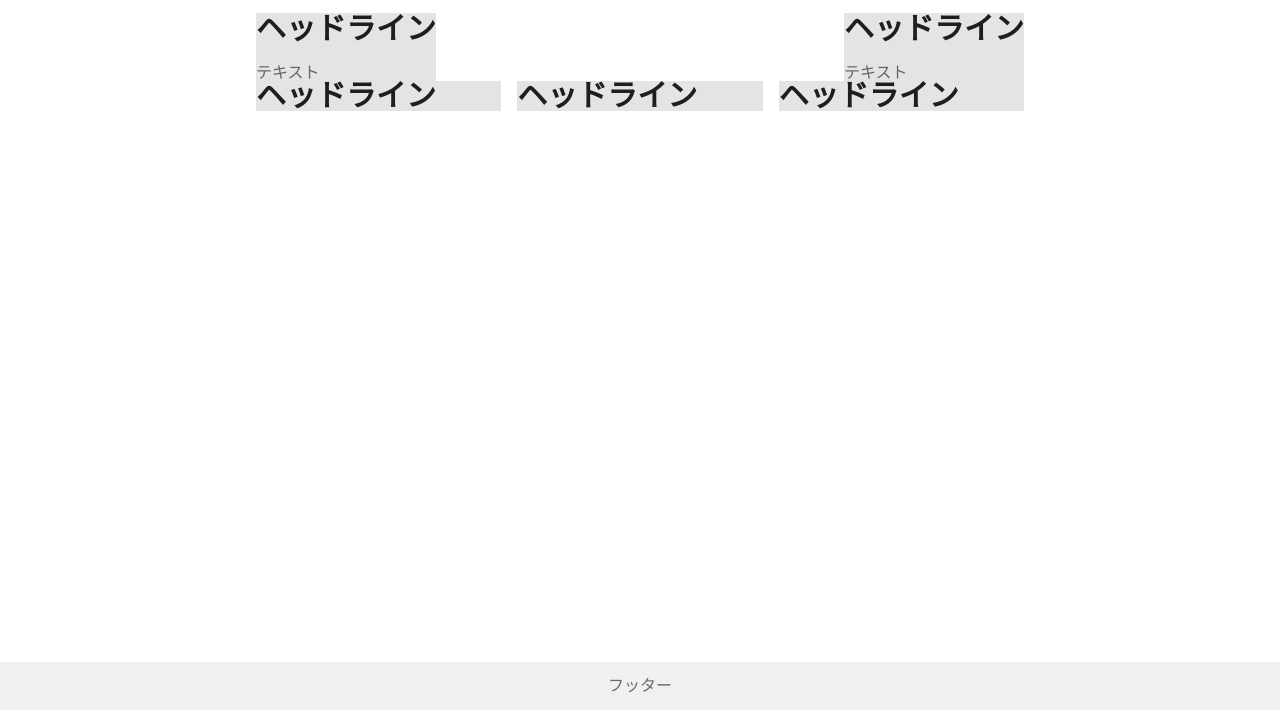
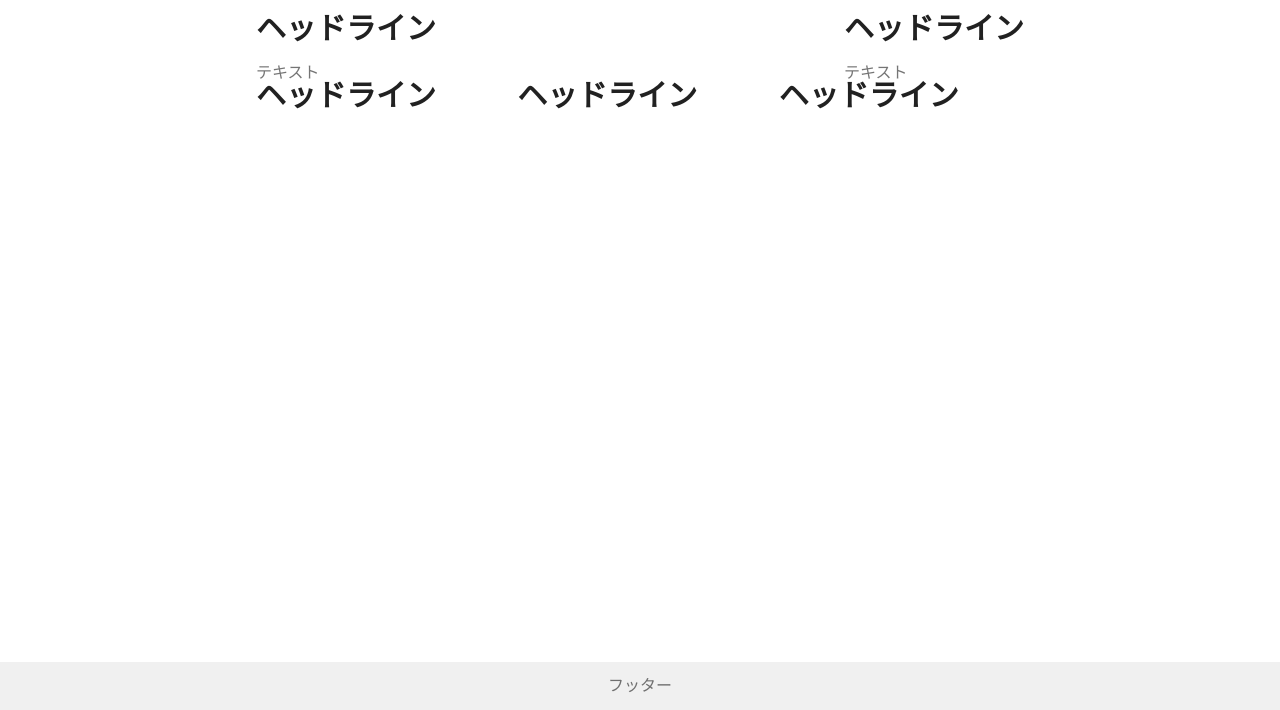
Before and after one commit to hietashika/internet-walker, an Astro site: page /test in a window 1280 px wide. Shown: the part 90-800 px from the top of the page. Built offline with nearby package versions, Linux system fonts and the light colour scheme; Astro itself is replaced by a stand-in of ours; a web font is replaced by a local one.

Commit message:
[feat] 🎨 カラーシステムを拡張し体系化する - 色彩の階調設計を導入し、Primary、Secondary、Gray、Whiteの各カラーシリーズを10段階で定義 - テキスト、背景、ボーダー、ホバー状態などの用途別カラー変数を整備

```diff
--- a/src/styles/settings/_variables.scss
+++ b/src/styles/settings/_variables.scss
@@ -11,18 +11,107 @@ $white-middle: rgb(255 255 255 / 91%);
 $white-low: rgb(255 255 255 / 71%);
 $white-disabled: rgb(255 255 255 / 26%);
 
+// Primary
+$primary-100: rgb(0 0 249 / 100%);
+$primary-090: rgb(0 0 251 / 100%);
+$primary-080: rgb(0 0 255 / 100%);
+$primary-070: rgb(59 14 255 / 100%);
+$primary-060: rgb(80 19 255 / 100%);
+$primary-050: rgb(119 69 255 / 100%);
+$primary-040: rgb(150 107 255 / 100%);
+$primary-030: rgb(183 152 255 / 100%);
+$primary-020: rgb(213 194 255 / 100%);
+$primary-010: rgb(240 230 255 / 100%);
+
+// Secondary
+$secondary-100: rgb(255 138 0 / 100%);
+$secondary-090: rgb(255 183 0 / 100%);
+$secondary-080: rgb(255 209 0 / 100%);
+$secondary-070: rgb(255 235 0 / 100%);
+$secondary-060: rgb(255 255 0 / 100%);
+$secondary-050: rgb(240 242 52 / 100%);
+$secondary-040: rgb(245 246 98 / 100%);
+$secondary-030: rgb(249 250 147 / 100%);
+$secondary-020: rgb(252 253 192 / 100%);
+$secondary-010: rgb(255 255 230 / 100%);
+
+// Gray
+$gray-100: rgb(33 33 33 / 100%);
+$gray-090: rgb(56 56 56 / 100%);
+$gray-080: rgb(77 77 77 / 100%);
+$gray-070: rgb(100 100 100 / 100%);
+$gray-060: rgb(117 117 117 / 100%);
+$gray-050: rgb(144 144 144 / 100%);
+$gray-040: rgb(166 166 166 / 100%);
+$gray-030: rgb(189 189 189 / 100%);
+$gray-020: rgb(211 211 211 / 100%);
+$gray-010: rgb(233 233 233 / 100%);
+$gray-005: rgb(233 233 233 / 100%);
+
+// Gray Alpha
+$gray-alpha-090: rgb(33 33 33 / 90%);
+$gray-alpha-080: rgb(33 33 33 / 80%);
+$gray-alpha-070: rgb(33 33 33 / 70%);
+$gray-alpha-060: rgb(33 33 33 / 62%);
+$gray-alpha-050: rgb(33 33 33 / 50%);
+$gray-alpha-040: rgb(33 33 33 / 40%);
+$gray-alpha-030: rgb(33 33 33 / 30%);
+$gray-alpha-020: rgb(33 33 33 / 20%);
+$gray-alpha-010: rgb(33 33 33 / 10%);
+$gray-alpha-005: rgb(33 33 33 / 5%);
+
+// White
+$white-100: rgb(255 255 255 / 100%);
+$white-090: rgb(255 255 255 / 90%);
+$white-080: rgb(255 255 255 / 80%);
+$white-070: rgb(255 255 255 / 70%);
+$white-060: rgb(255 255 255 / 60%);
+$white-050: rgb(255 255 255 / 50%);
+$white-040: rgb(255 255 255 / 40%);
+$white-030: rgb(255 255 255 / 30%);
+$white-020: rgb(255 255 255 / 20%);
+$white-010: rgb(255 255 255 / 10%);
+$white-005: rgb(255 255 255 / 5%);
+
 // カスタムプロパティの設定
 :root {
 	// Color
-	--color-primary: #{$primary-100};
-	--color-text-high: #{$gray-high};
-	--color-text-middle: #{$gray-middle};
-	--color-text-low: #{$gray-low};
-	--color-text-disabled: #{$gray-disabled};
-	--color-background-high: #{$white-high};
-	--color-background-middle: #{$alto-010};
-	--color-background-low: #{$alto-020};
-	--color-border: #{$alto-010};
+	--color-primary: #{$primary-080};
+	--color-secondary: #{$secondary-060};
+
+	// Text Color
+	--color-text-high: #{$gray-100};
+	--color-text-middle: #{$gray-alpha-070};
+	--color-text-low: #{$gray-alpha-060};
+	--color-text-disabled: #{$gray-alpha-030};
+	--color-text-primary: #{$white-100};
+
+	// Background Color
+	--color-background-base: #{$gray-005};
+	--color-background-primary: #{$white-100};
+	--color-background-secondary: #{$gray-alpha-005};
+	--color-background-tertiary: #{$gray-alpha-010};
+	--color-background-quaternary: #{$gray-alpha-020};
+	--color-background-accent: #{$primary-080};
+
+	// Border Color
+	--color-border-high: #{$gray-alpha-060};
+	--color-border-middle: #{$gray-alpha-030};
+	--color-border-low: #{$gray-alpha-010};
+	--color-border-strong: #{$gray-100};
+	--color-border-primary: #{$primary-080};
+	--color-border-white-high: #{$white-100};
+	--color-border-white-low: #{$white-020};
+
+
+	// Hover Color & Active Color
+	--color-hover-contained: #{$primary-100};
+	--color-hover-outlined: #{$primary-010};
+	--color-hover-neutral: #{$gray-alpha-005};
+	--color-active-contained: #{$primary-100};
+	--color-active-outlined: #{$primary-010};
+	--color-active-neutral: #{$gray-alpha-005};
+
 
 	// フォントサイズ
 	--font-size-base: 1rem; // 16px - 基準サイズ
```
